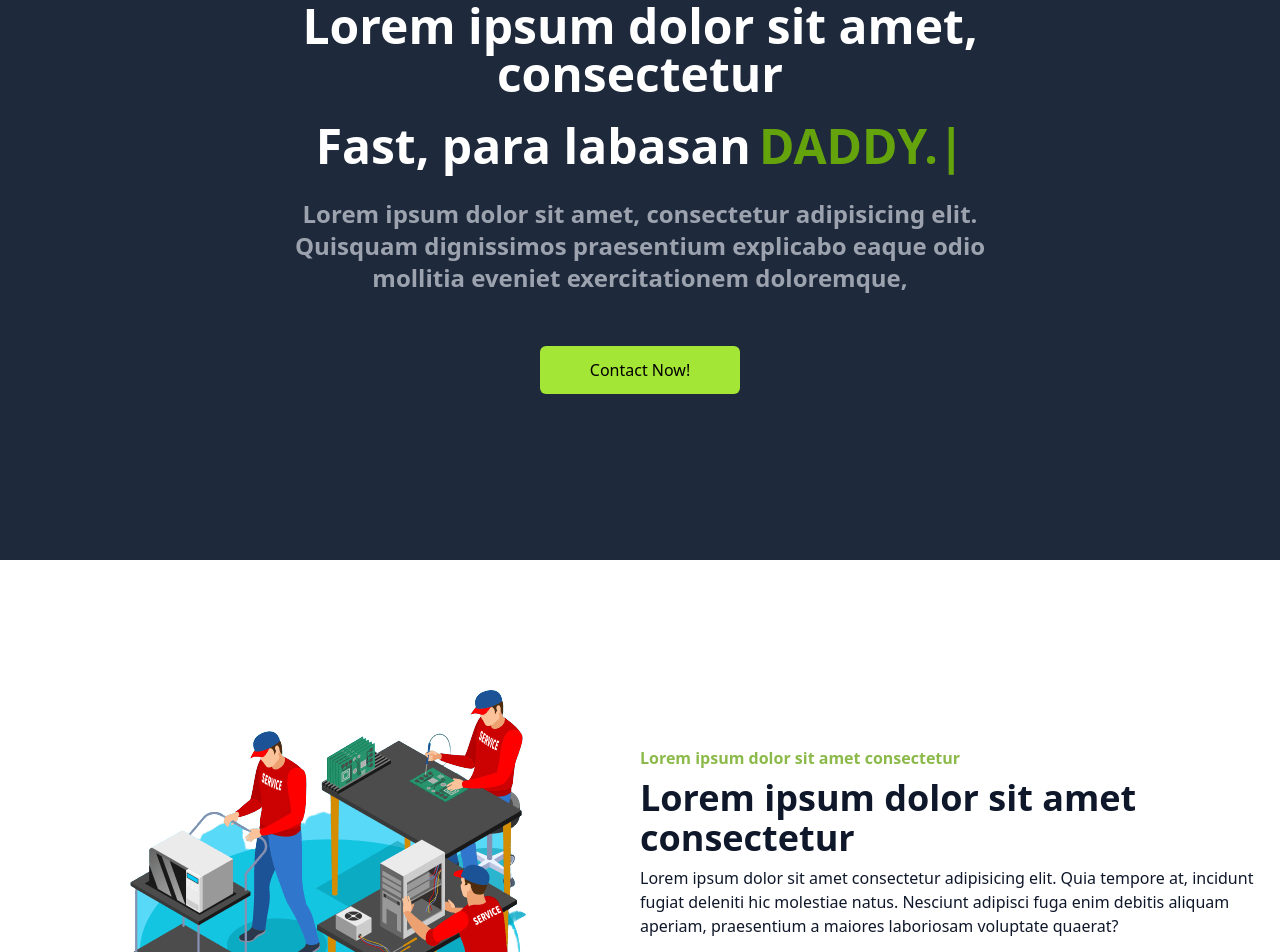
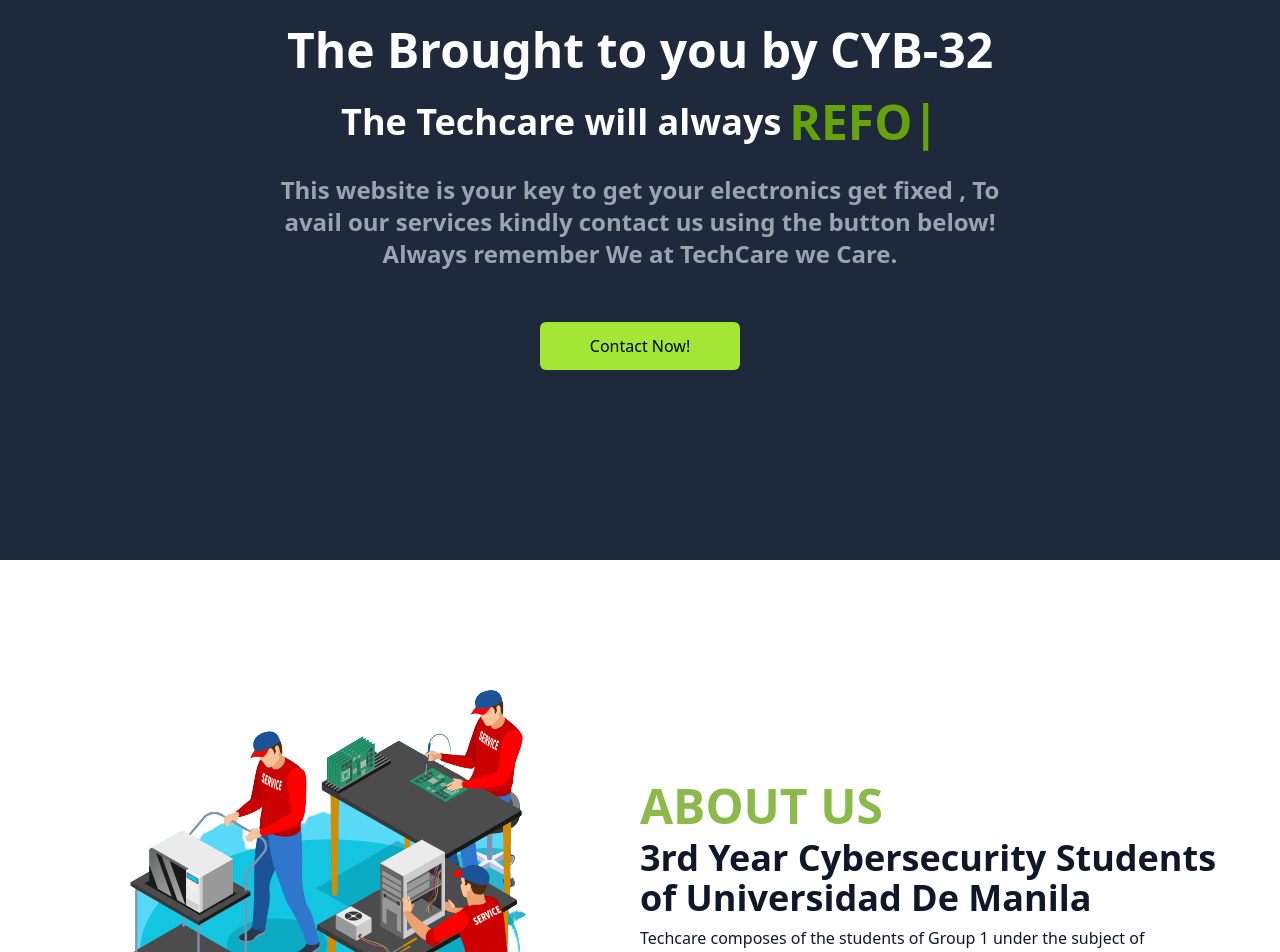
Before and after one commit to Benjcrpy/htf-tech-care, a React (Create React App) app: page / in a window 1280 px wide. Shown: the part 240-1192 px from the top of the page. Built offline with nearby package versions, Linux system fonts and the light colour scheme.

Commit message:
Updated context about the website

```diff
--- a/src/components/Hero.jsx
+++ b/src/components/Hero.jsx
@@ -5,16 +5,15 @@ const Hero = () => {
   return (
     <div className='bg-slate-800 text-white'>
         <div className='max-w-[800px] mt-[-96px] w-full h-screen mx-auto text-center flex flex-col justify-center'>
-            <p className='text-lime-400/75 text-6xl font-bold p-2 uppercase'>Lorem ipsum dolor sit</p>
-            <h1 className='md:text-5xl sm:text-4  xl text-4xl font-bold md:py-6'>Lorem ipsum dolor sit amet, consectetur</h1>
+            <p className='text-lime-400/75 text-6xl font-bold p-2 uppercase'>Welcome To TechCare</p>
+            <h1 className='md:text-5xl sm:text-4  xl text-4xl font-bold md:py-6'>The Brought to you by CYB-32 </h1>
             <div className='flex justify-center items-center'>
-                <p className='md:text-5xl sm:text-4xl text-xl font-bold'>Fast, para labasan </p>
-                <Typed className='md:text-5xl sm:text-4xl text-xl font-bold pl-2 text-lime-600'
-                strings={['SARAP.','UGH.','DADDY.']} typeSpeed={120} backSpeed={120} loop/>
+                <p className='md:text-4xl sm:text-4xl text-xl font-bold'>The Techcare will always</p>
+                <Typed className='md:text-5xl sm:text-4xl text-xl font-bold pl-2 text-lime-600 uppercase'
+                strings={['Repairs.','Reformat.','Rebuys.']} typeSpeed={120} backSpeed={120} loop/>
             </div>
-            <p className='md:text-2xl text-xl font-bold text-gray-400 p-7'>Lorem ipsum dolor sit amet, consectetur adipisicing elit.
-                Quisquam dignissimos praesentium explicabo eaque odio mollitia
-                eveniet exercitationem doloremque, </p>
+            <p className='md:text-2xl text-xl font-bold text-gray-400 p-7'>This website is your key to get your electronics get fixed ,
+            To avail our services kindly contact us using the button below! Always remember We at TechCare we Care.</p>
 
             <button className='bg-lime-400 hover:bg-lime-700 w-[200px] rounded-md font-medium my-6 mx-auto py-3 text-black hover:text-slate-300'>Contact Now!</button>
         </div>
--- a/src/components/Service.jsx
+++ b/src/components/Service.jsx
@@ -8,14 +8,11 @@ const Service = () => {
         <div className='max-w-[1240px] mx-auto grid md:grid-cols-2'>
           <img src={service} alt="" className='w-[500px] mx-auto my-4'/>
           <div className='flex flex-col justify-center'>
-            <p className='text-lime-600/75 font-bold'>Lorem ipsum dolor sit amet consectetur</p>
-            <h1 className='text-slate-900 md:text-4xl sm:text-3xl text-2xl font-bold py-2'>Lorem ipsum dolor sit amet consectetur</h1>
-            <p className='text-slate-900'>Lorem ipsum dolor sit amet consectetur adipisicing elit.
-              Quia tempore at, incidunt fugiat deleniti hic molestiae natus.
-              Nesciunt adipisci fuga enim debitis aliquam aperiam,
-              praesentium a maiores laboriosam voluptate quaerat?</p>
-              <button className='bg-black hover:bg-lime-700 w-[200px] rounded-md font-medium my-6 mx-auto py-3 text-white
-               hover:text-slate-900'>Contact Now!</button>
+            <p className='text-lime-600/75 font-bold text-5xl'>ABOUT US</p>
+            <h1 className='text-slate-900 md:text-4xl sm:text-3xl text-2xl font-bold py-2'>3rd Year Cybersecurity Students of Universidad De Manila</h1>
+            <p className='text-slate-900'>Techcare composes of the students of Group 1 under the subject of Technopreneurship,
+            which aims to help students get their gadgets and devices upto optimum capacity.</p>
+
           </div>
         </div>
 
```
